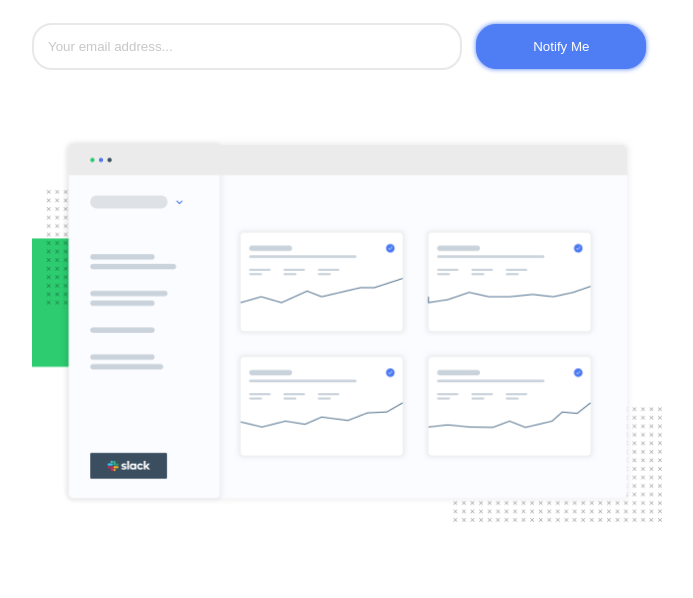
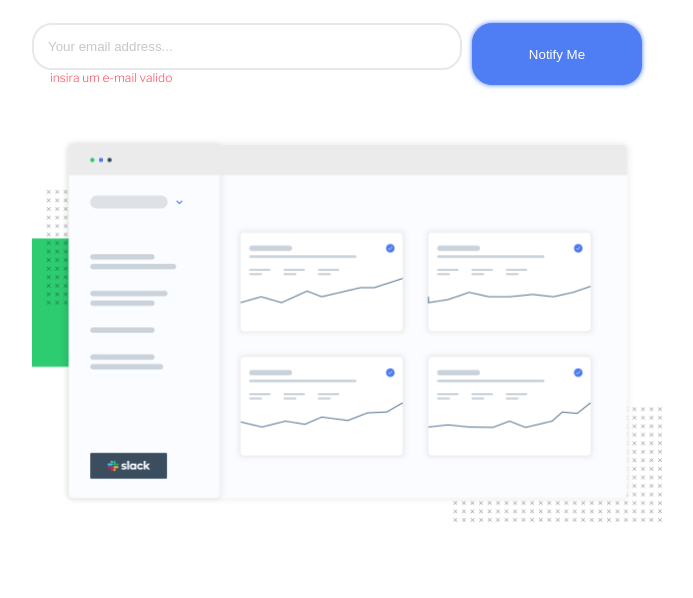
Before and after one commit to GersonADS/Ping-coming-soon-page-master, a plain HTML site: page index.html in a window 1280 px wide. Both pictures are taken after a click on the button "Notify Me". Shown: the part 202-800 px from the top of the page, without its empty margins (283-976 px from the left). Drawn offline with nearby package versions, Linux system fonts and the light colour scheme.

Commit message:
finalizating js

```diff
--- a/index.html
+++ b/index.html
@@ -52,9 +52,18 @@
 
       </section>
       <section class="controlers">
+
         <div class="inputs">
 
-          <input type="email" name="email" id="_email" class="camps" placeholder="Your email address...">
+          <div class="confirmation">
+
+            <input type="email" name="email" id="_email" class="camps" placeholder="Your email address...">
+            <p id="alert">
+              Insira um e-mail válido
+            </p>
+
+          </div>
+
           <button class="btn camps">Notify Me</button>
 
         </div>
@@ -74,7 +83,8 @@
           </div>
         </section>
         <p> &copy; Copyright Ping. All rights reserved.</p>
-          <p class="attribution">Challenge by <a href="https://www.frontendmentor.io?ref=challenge" target="_blank">Frontend Mentor</a>.
+        <p class="attribution">Challenge by <a href="https://www.frontendmentor.io?ref=challenge"
+            target="_blank">Frontend Mentor</a>.
           Coded by <a href="https://github.com/GersonADS">GersonADS</a>.</p>
       </footer>
     </main>
--- a/src/css/style.css
+++ b/src/css/style.css
@@ -44,9 +44,18 @@ html{
 
 
 .main .inputs{
+    display: flex;
     position: absolute;
     top:1.3rem;
     left: 0;
+}
+.main .confirmation{
+    font-size: .6rem;
+    text-align: start;
+}
+
+.confirmation p {
+    margin-left: .9rem;
 }
 
 .main #_email {
@@ -58,6 +67,7 @@ html{
     margin-right: 10px;
     left: 5px;
 }
+
 
 .btn {
     width: 8.5rem;
--- a/src/js/javascript.js
+++ b/src/js/javascript.js
@@ -2,6 +2,8 @@
 
 const $Email = document.querySelector('#_email');
 const $Button = document.querySelector('.btn');
+
+
 
 let RegExp_ = new RegExp('^[A-Z a-z 0-9]{5,10}[@]+[a-z]{4,}.[a-z]{2,3}$');
 
@@ -10,11 +12,8 @@ $Button.addEventListener('click',()=>{
     let Emails = RegExp_.test($Email.value);
 
     console.log(Emails)
-
-    if(typeof Emails === false ){
-        console.log('ta pegando')
-        // $Email.style.border= '2px solid black';
-
-    }
+    let $Alert = document.getElementById("alert");
+    $Alert.innerText  = "insira um e-mail valido";
+    $Alert.style.color = 'hsl(354, 100%, 66%)';
 
 });
```
